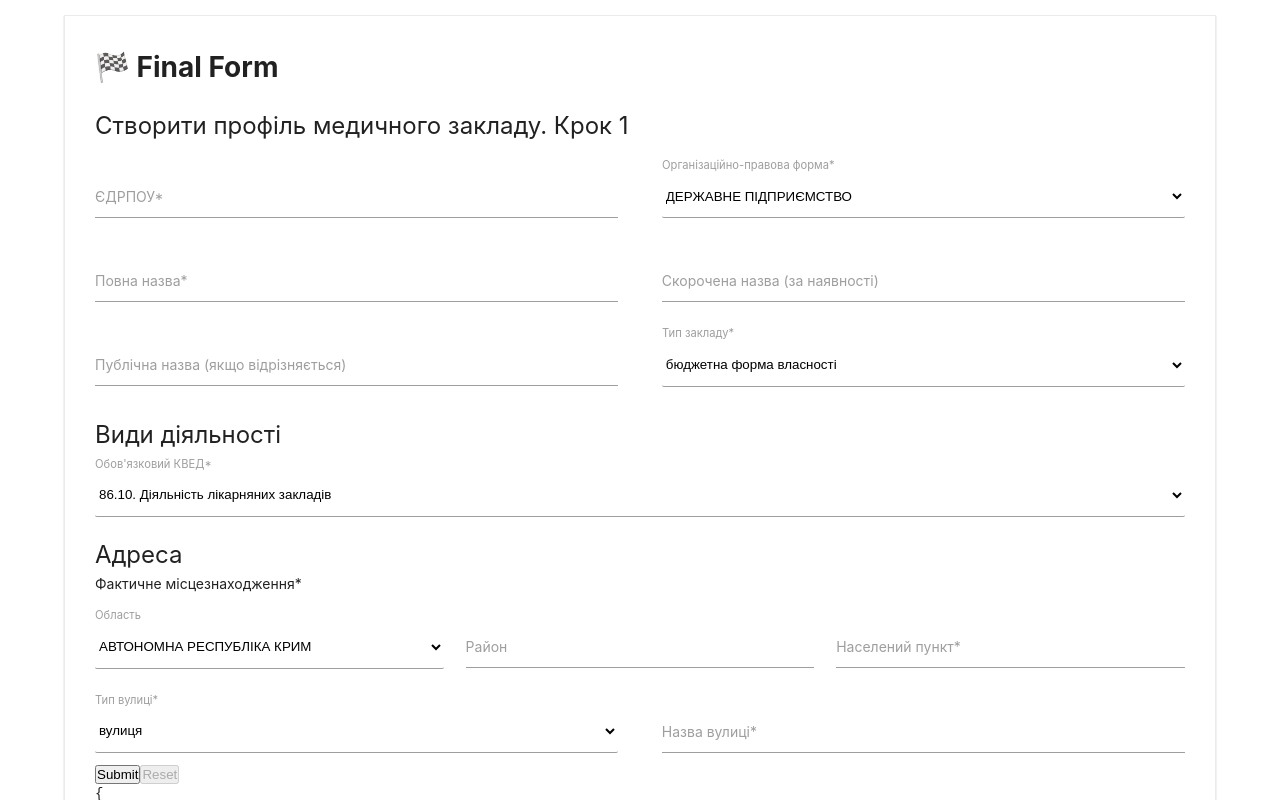
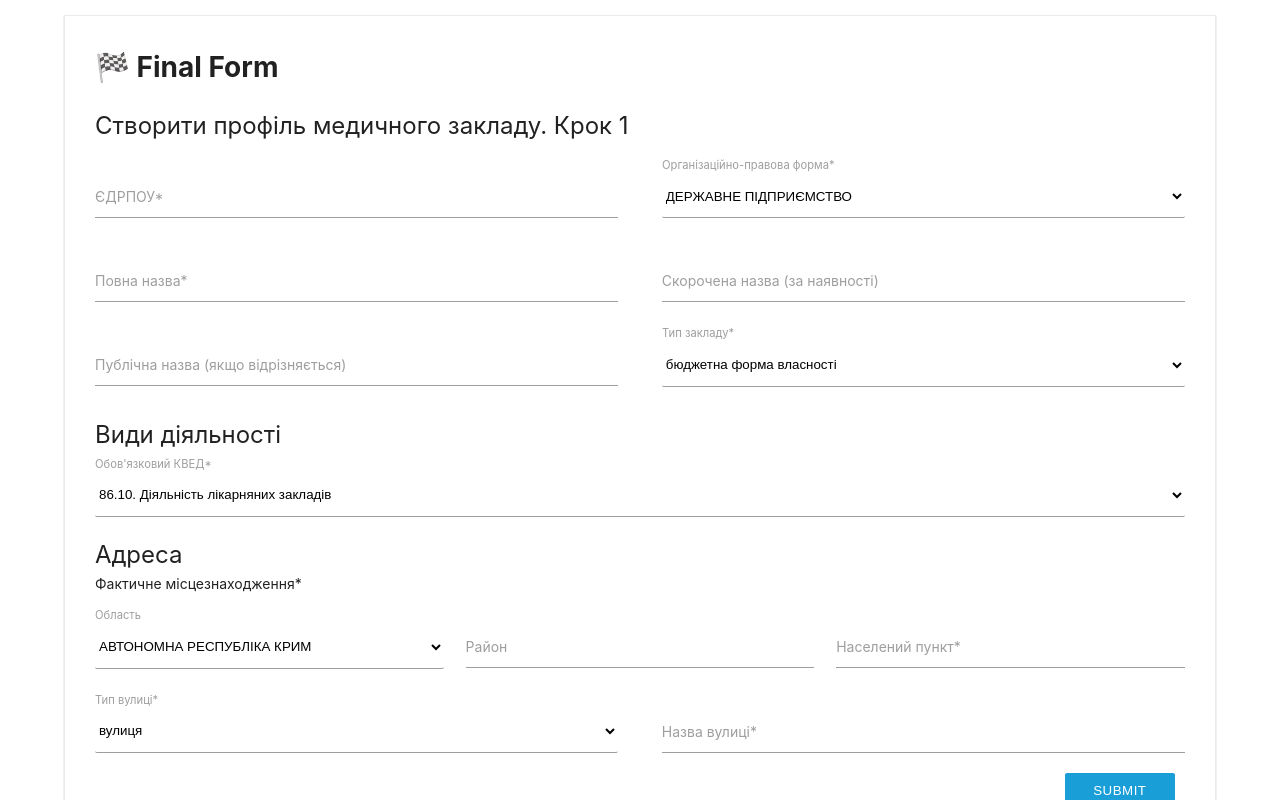
Before and after one commit to SvitlanaTsupryk-jul18/React-Form, a React (Create React App) app: page / in a window 1280 px wide. Shown: the top 800 px of the page. Built offline with nearby package versions, Linux system fonts and the light colour scheme.

Commit message:
submit was implemented

```diff
--- a/src/App.css
+++ b/src/App.css
@@ -105,3 +105,32 @@ label {
   border-bottom: 1px solid #f44336 !important;
   box-shadow: 0 1px 0 0 #f44336 !important;
 }
+.buttons {
+  display: flex;
+  justify-content: flex-end;
+}
+.btn {
+  border-radius: 2px;
+  display: inline-block;
+  height: 36px;
+  line-height: 36px;
+  padding: 0 2rem;
+  text-transform: uppercase;
+  vertical-align: middle;
+  text-align: center;
+  letter-spacing: 0.5px;
+  text-decoration: none;
+  transition: 0.2s ease-out;
+  cursor: pointer;
+  white-space: nowrap;
+  margin: 0.75rem;
+  color: #fff;
+  background-color: #199ed8;
+  border: none;
+  box-shadow: none;
+}
+.btn:focus,
+.btn:hover {
+  box-shadow: 0 4px 5px 0 rgba(0, 0, 0, 0.14), 0 1px 10px 0 rgba(0, 0, 0, 0.12),
+    0 2px 4px -1px rgba(0, 0, 0, 0.2);
+}
--- a/src/App.js
+++ b/src/App.js
@@ -20,11 +20,8 @@ const fieldNames = [
   "area_street_name"
 ];
 
-const sleep = ms => new Promise(resolve => setTimeout(resolve, ms));
-
 const onSubmit = async values => {
   await postData(values);
-  window.alert(JSON.stringify(values, 0, 2));
 };
 
 class Form extends React.Component {
@@ -75,9 +72,11 @@ class Form extends React.Component {
     this.unsubscribeFields.forEach(unsubscribe => unsubscribe());
   }
 
-  handleSubmit = event => {
+  handleSubmit = async event => {
     event.preventDefault();
-    this.form.submit();
+    const { sendData } = this.props;
+    sendData(values);
+    await postData(values);
   };
 
   selectItem = target => {
@@ -183,7 +182,7 @@ class Form extends React.Component {
                 value={edrpou.value || ""}
                 placeholder=""
                 className={this.state.edrpou.active ? "active--input" : ""}
-                // required
+                required
               />
               <div
                 className={
@@ -234,7 +233,7 @@ class Form extends React.Component {
                 value={name.value || ""}
                 placeholder=""
                 className={this.state.name.active ? "active--input" : ""}
-                // required
+                required
               />
               <div
                 className={this.state.name.valid === false ? "warning" : "hide"}
@@ -392,7 +391,7 @@ class Form extends React.Component {
                 value={area_city.value || ""}
                 placeholder=""
                 className={this.state.area_city.active ? "active--input" : ""}
-                // required
+                required
               />
               <div
                 className={
@@ -447,7 +446,7 @@ class Form extends React.Component {
                 className={
                   this.state.area_street_name.active ? "active--input" : ""
                 }
-                // required
+                required
               />
               <div
                 className={
@@ -461,18 +460,14 @@ class Form extends React.Component {
             </div>
           </div>
           <div className="buttons">
-            <button type="submit" disabled={formState.submitting}>
+            <button
+              className="btn"
+              type="submit"
+              disabled={formState.submitting}
+            >
               Submit
             </button>
-            <button
-              type="button"
-              onClick={() => this.form.reset()}
-              disabled={formState.submitting || formState.pristine}
-            >
-              Reset
-            </button>
           </div>
-          <pre>{JSON.stringify(this.state, 0, 2)}</pre>
         </form>
       </div>
     );
@@ -483,7 +478,6 @@ const getInfo = type => {
   let infos = values.filter(el => el.name === type);
   return Object.values(infos[0].values);
 };
-
 const streets = getInfo("STREET_TYPE");
 
 const mapDispatch = dispatch => ({
--- a/src/store.js
+++ b/src/store.js
@@ -15,7 +15,3 @@ const reducer = (state, action) => {
 const store = createStore(reducer);
 
 export default store;
-
-store.subscribe(() => {
-  console.log("store -", store.getState());
-});
```
